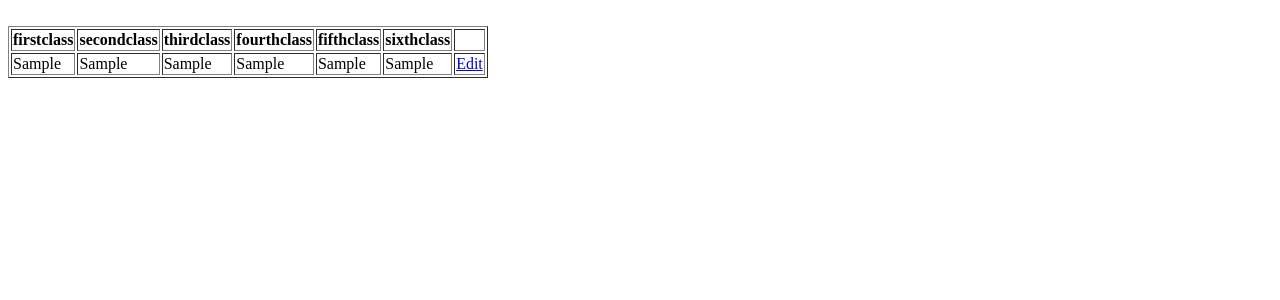
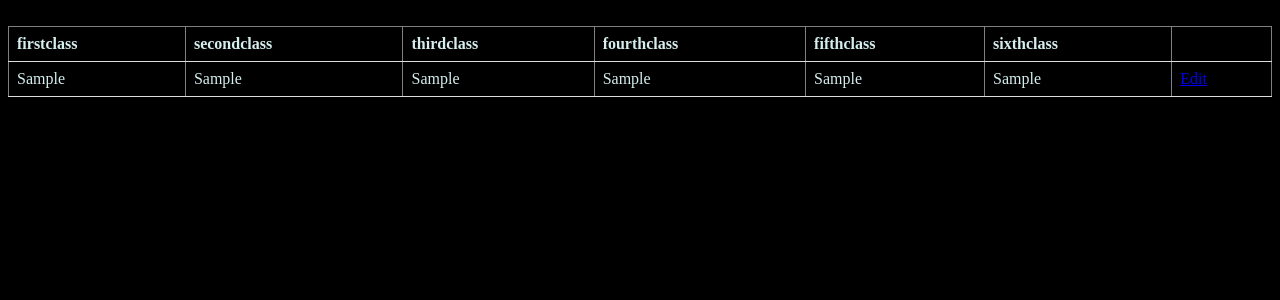
Before and after one commit to Rahulbiju003/RSVP, a PHP site: page / in a window 1280 px wide. Shown: the top 300 px of the page. Run offline with PHP 8.4, Linux system fonts and the light colour scheme; tables that the repository leaves empty or names only in its code hold one stand-in row (values such as "Sample post").

Commit message:
Update index.php

```diff
--- a/phps/index.php
+++ b/phps/index.php
@@ -2,19 +2,38 @@
 <html>
 <head>
 <title>Basic MySQLi Commands</title>
+<style>
+body{
+    background-color: #000000;
+	text-decoration-color: white	;
+}
+table {
+  border-collapse: collapse;
+  width: 100%;
+}
+
+th, td {
+  padding: 8px;
+  text-align: left;
+  border-bottom: 1px solid #DDD;
+}
+
+tr:hover {background-color:#525252;}
+
+</style>
 </head>
 <body>
 	<br>
 	<div>
 		<table border="1">
 			<thead>
-				<th>firstclass</th>
-				<th>secondclass</th>
-				<th>thirdclass</th>
-				<th>fourthclass</th>
-				<th>fifthclass</th>
-				<th>sixthclass</th>
-				<th></th>
+				<th style="color:#D6EEEE">firstclass</th>
+				<th style="color:#D6EEEE">secondclass</th>
+				<th style="color:#D6EEEE">thirdclass</th>
+				<th style="color:#D6EEEE">fourthclass</th>
+				<th style="color:#D6EEEE">fifthclass</th>
+				<th style="color:#D6EEEE">sixthclass</th>
+				<th style="color:#D6EEEE"></th>
 			</thead>
 			<tbody>
 				<?php
@@ -23,13 +42,13 @@
 					while($row=mysqli_fetch_array($query)){
 						?>
 						<tr>
-							<td><?php echo $row['firstclass']; ?></td>
-							<td><?php echo $row['secondclass']; ?></td>
-							<td><?php echo $row['thirdclass']; ?></td>
-							<td><?php echo $row['fourthclass']; ?></td>
-							<td><?php echo $row['fifthclass']; ?></td>
-							<td><?php echo $row['sixthclass']; ?></td>
-							<td>
+							<td style="color:#D6EEEE"><?php echo $row['firstclass']; ?></td>
+							<td style="color:#D6EEEE"><?php echo $row['secondclass']; ?></td>
+							<td style="color:#D6EEEE"><?php echo $row['thirdclass']; ?></td>
+							<td style="color:#D6EEEE"><?php echo $row['fourthclass']; ?></td>
+							<td style="color:#D6EEEE"><?php echo $row['fifthclass']; ?></td>
+							<td style="color:#D6EEEE"><?php echo $row['sixthclass']; ?></td>
+							<td style="color:#D6EEEE">
 								<a href="edit.php?id=<?php echo $row['userid']; ?>">Edit</a>
 							</td>
 						</tr>
```
